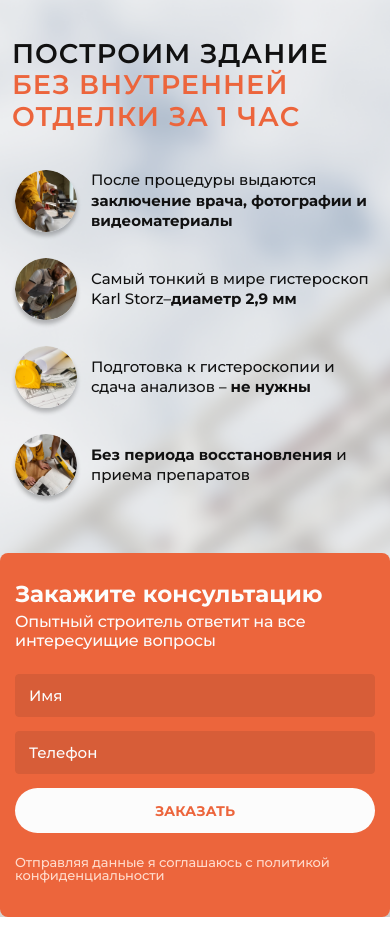
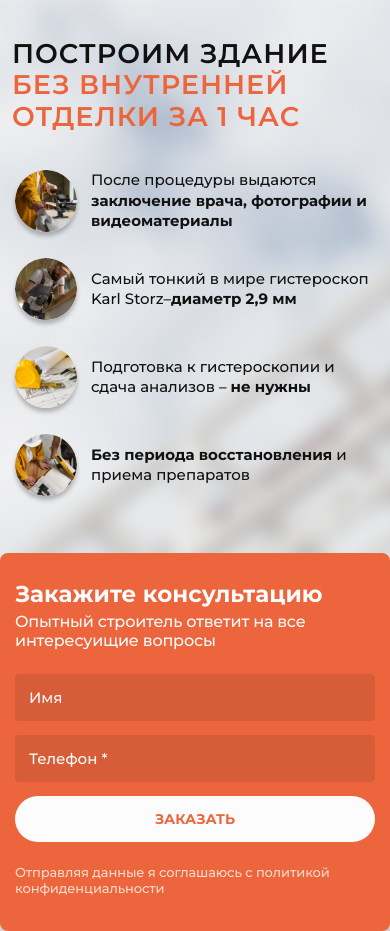
Before and after one commit to irrbis38/art6_offer, a plain HTML site: page index.html in a window 390 px wide. Drawn offline with Linux system fonts and the light colour scheme.

Commit message:
update gh-pages after refactor

```diff
--- a/blocks_art6/block_offer_art6/css/main.css
+++ b/blocks_art6/block_offer_art6/css/main.css
@@ -203,7 +203,7 @@ body {
   width: 100%;
   height: 100%;
   -o-object-fit: cover;
-  object-fit: cover;
+     object-fit: cover;
 }
 @media (max-width: 1599px) {
   .offer__image {
@@ -372,8 +372,8 @@ body {
   border: none;
   outline: none;
   -webkit-appearance: none;
-  -moz-appearance: none;
-  appearance: none;
+     -moz-appearance: none;
+          appearance: none;
   background-color: transparent;
 }
 
@@ -384,8 +384,13 @@ body {
   background-color: #d75d38;
   border: 1px solid #d75d38;
 }
-.backlink__input:focus {
-  border: 1px solid #fcfcfc;
+.backlink__input::-moz-placeholder {
+  display: flex;
+  justify-content: space-between;
+}
+.backlink__input::placeholder {
+  display: flex;
+  justify-content: space-between;
 }
 @media (max-width: 1360px) {
   .backlink__input {
@@ -402,7 +407,7 @@ body {
   .backlink__input {
     width: 100%;
     max-width: 545px;
-    padding: 11px 14px 11px 13px;
+    padding: 13px 14px 13px 13px;
   }
 }
 
@@ -446,6 +451,11 @@ body {
   font-weight: 700;
   line-height: 98.023%;
   text-transform: uppercase;
+  transition: all 0.2s linear;
+}
+.backlink__submit:hover {
+  background-color: #444;
+  color: #fff;
 }
 @media (max-width: 1360px) {
   .backlink__submit {
@@ -464,7 +474,7 @@ body {
     width: 100%;
     max-width: 545px;
     flex-grow: unset;
-    padding: 17px 65px 14px;
+    padding: 17px 65px 15px;
   }
 }
 
@@ -475,6 +485,11 @@ body {
   font-size: 14px;
   font-weight: 500;
   line-height: 98.023%;
+}
+@media (max-width: 1023px) {
+  .backlink__confirm {
+    line-height: 120%;
+  }
 }
 @media (max-width: 767px) {
   .backlink__confirm {
--- a/index.html
+++ b/index.html
@@ -54,7 +54,7 @@
             <p class="backlink__subtitle">Опытный строитель ответит на все интересуищие вопросы</p>
             <form action="#" class="backlink__form">
               <input type="text" class="backlink__input" placeholder="Имя" />
-              <input type="text" class="backlink__input" placeholder="Телефон" />
+              <input type="text" class="backlink__input" placeholder="Телефон *" />
               <button class="backlink__submit" type="submit">Заказать</button>
             </form>
             <div class="backlink__confirm">Отправляя данные я соглашаюсь с политикой конфиденциальности</div>
```
